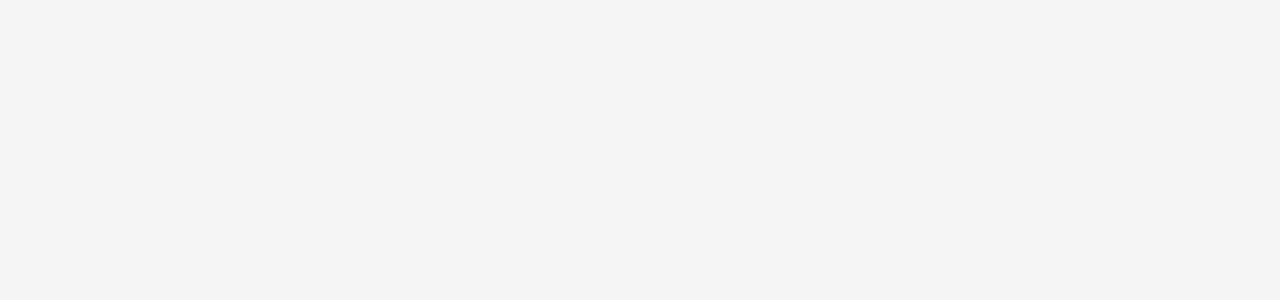
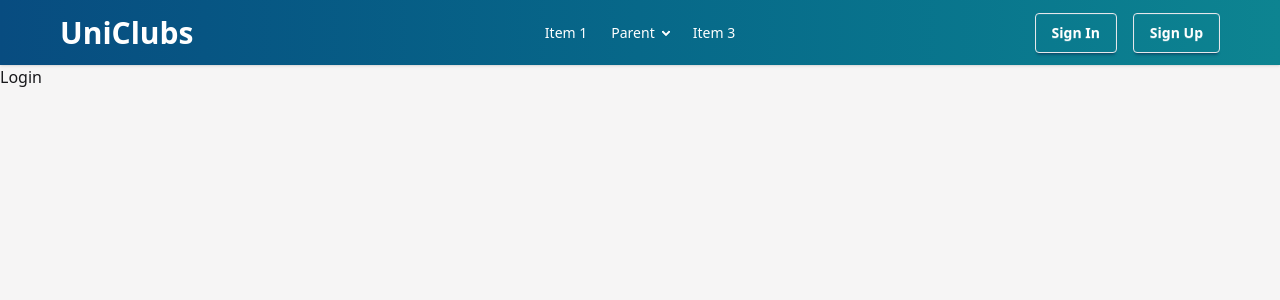
Before and after one commit to MughniRayhan/uni-clubs, a React (Vite) app in the folder uni-clubs-client-side/: page /auth/login in a window 1280 px wide. Before the commit this address had no page. Shown: the top 300 px of the page. Built offline with nearby package versions, Linux system fonts and the light colour scheme.

Commit message:
add authLayout for sign up and sign in

```diff
--- /dev/null
+++ b/uni-clubs-client-side/src/LayOut/AuthLayout.jsx
@@ -0,0 +1,17 @@
+import React from 'react'
+import { Outlet } from 'react-router'
+import NavBar from '../Shared/NavBar/NavBar'
+
+function AuthLayout() {
+  return (
+    <div>
+        <NavBar/>
+        <div className=" lg:max-w-screen w-full min-h-screen">
+
+    <Outlet/>
+</div>
+    </div>
+  )
+}
+
+export default AuthLayout
--- a/uni-clubs-client-side/src/Pages/Auth/SignIn/Login.jsx
+++ b/uni-clubs-client-side/src/Pages/Auth/SignIn/Login.jsx
@@ -3,7 +3,7 @@ import React from 'react';
 const Login = () => {
     return (
         <div>
-
+            Login
         </div>
     );
 };
--- a/uni-clubs-client-side/src/Pages/Auth/SignUp/SignUp.jsx
+++ b/uni-clubs-client-side/src/Pages/Auth/SignUp/SignUp.jsx
@@ -3,7 +3,7 @@ import React from 'react';
 const SignUp = () => {
     return (
         <div>
-
+            <h2 className='text-3xl text-gray-800'>Sign Up</h2>
         </div>
     );
 };
--- a/uni-clubs-client-side/src/Router/Router.jsx
+++ b/uni-clubs-client-side/src/Router/Router.jsx
@@ -3,6 +3,9 @@ import { createBrowserRouter } from "react-router";
 import Error from "../Pages/Error/Error";
 import Home from "../Pages/Home/Home";
 import RootLayout from "../LayOut/RootLayout";
+import AuthLayout from "../LayOut/AuthLayout";
+import Login from "../Pages/Auth/SignIn/Login";
+import SignUp from "../Pages/Auth/SignUp/SignUp";
 
 
  export const router = createBrowserRouter([
@@ -17,4 +20,18 @@ import RootLayout from "../LayOut/RootLayout";
     ]
 
   },
+  {
+    path: '/auth',
+    Component: AuthLayout,
+    children:[
+      {
+        path: '/auth/login',
+        Component: Login
+      },
+      {
+        path: '/auth/register',
+        Component: SignUp
+      }
+    ]
+  }
 ]);
--- a/uni-clubs-client-side/src/Shared/NavBar/NavBar.jsx
+++ b/uni-clubs-client-side/src/Shared/NavBar/NavBar.jsx
@@ -1,4 +1,5 @@
 import React from "react";
+import { Link } from "react-router";
 
 const NavBar = () => {
   return (
@@ -72,8 +73,8 @@ const NavBar = () => {
           </ul>
         </div>
         <div className="navbar-end gap-x-4 ">
-          <a className="btn text-white bg-transparent border border-gray-200">Sign In</a>
-          <a className="btn text-white bg-transparent border border-gray-200">Sign Up</a>
+          <Link to='/auth/login' className="btn text-white bg-transparent border border-gray-200">Sign In</Link>
+          <Link to='/auth/register' className="btn text-white bg-transparent border border-gray-200">Sign Up</Link>
         </div>
       </div>
     </div>
```
